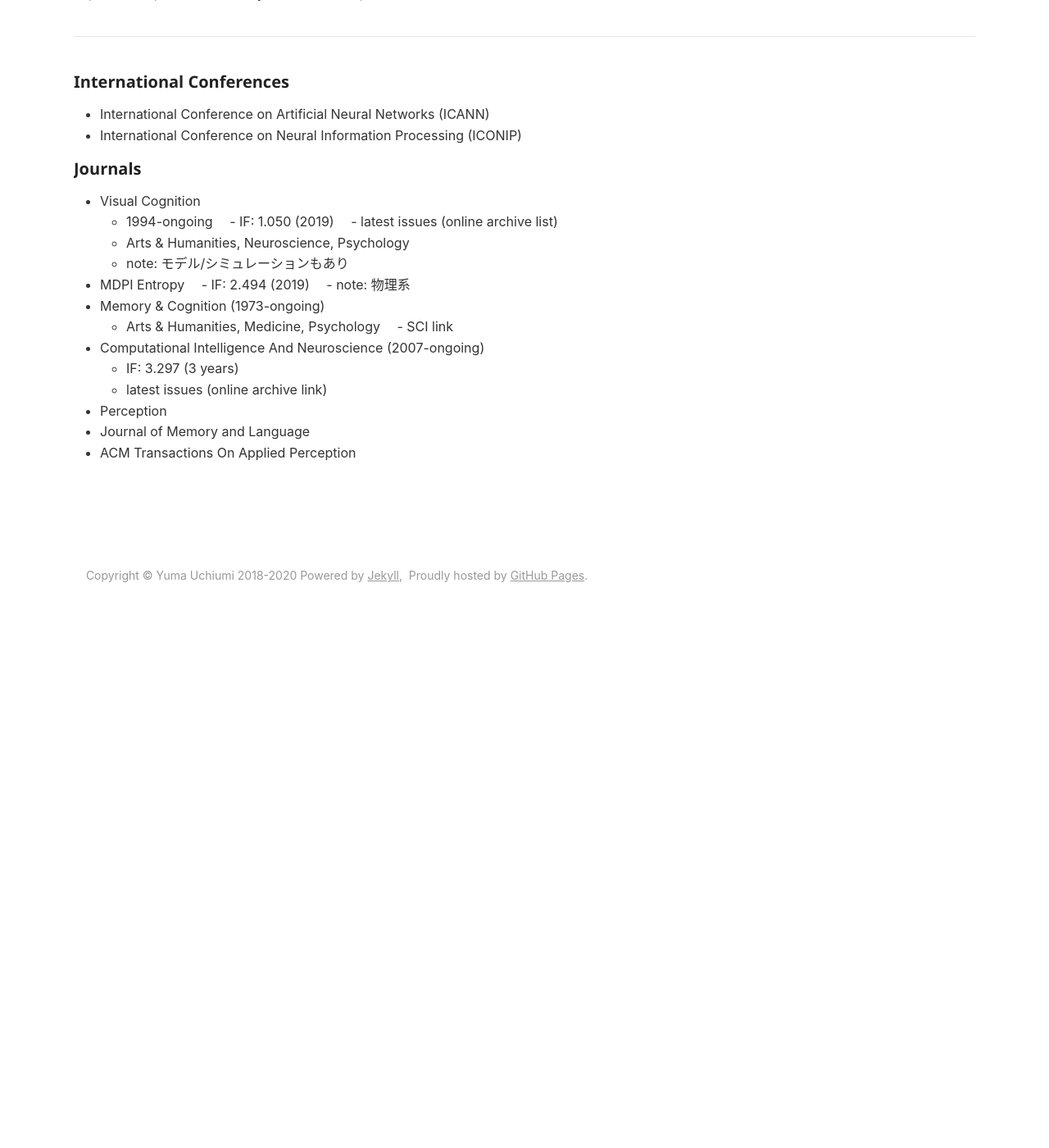
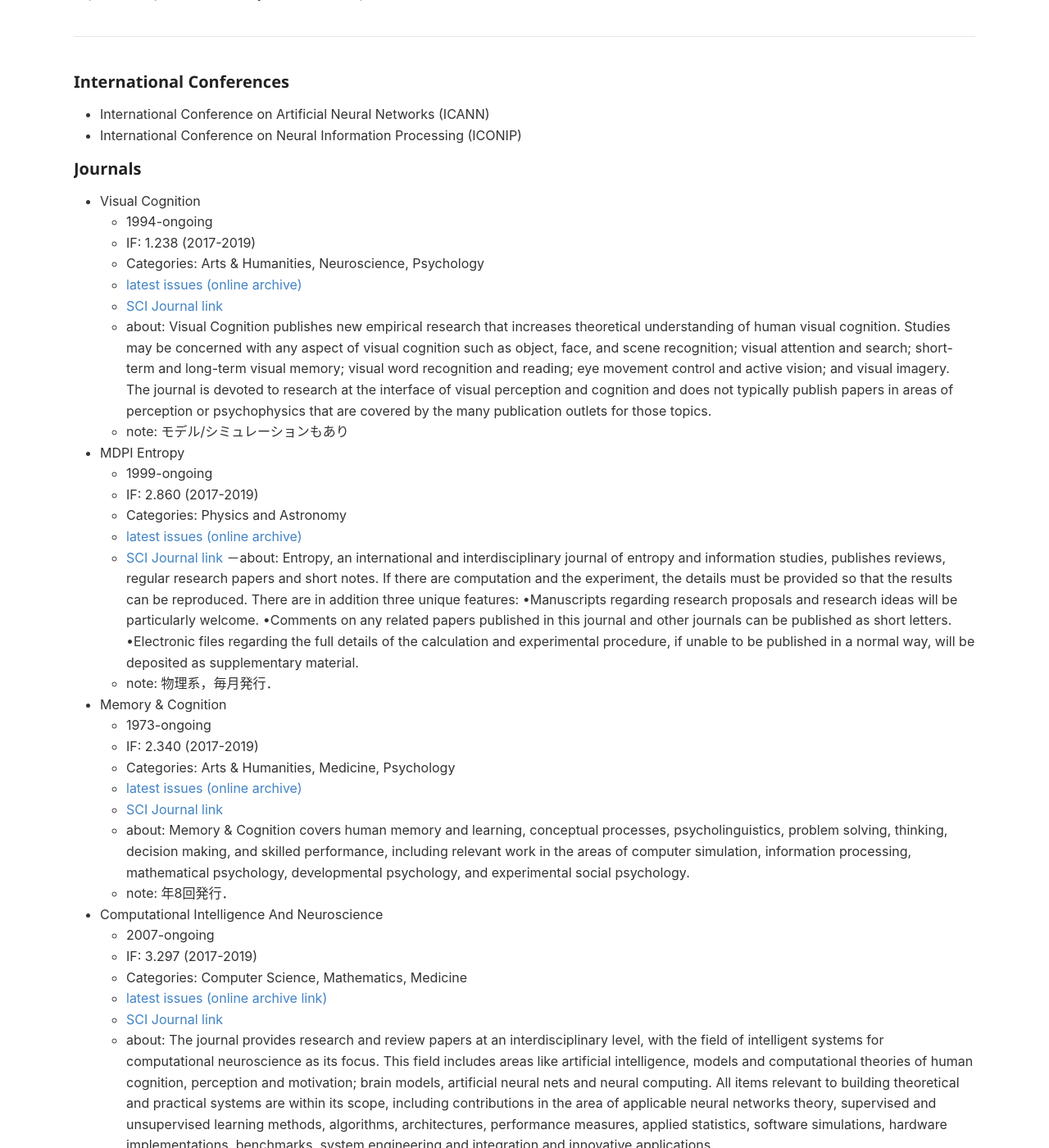
Before and after one commit to yumaloop/old-jekyll-blog-site, a Jekyll site: the page built from survey.md, in a window 1280 px wide and 1400 px high, scrolled down 393 px. Shown: the whole window at 82% size. Built offline with Jekyll 4.4.1, drawn with Linux system fonts in a browser that asks for light colours; comment, search, counter and statistics services are not loaded; before the commit the page ends 1250 px from its top, so only the background shows below that; some of the changed text lies outside the part shown.

Commit message:
update survey

```diff
--- a/survey.md
+++ b/survey.md
@@ -13,20 +13,66 @@
 #### Journals
 
 * Visual Cognition
-  -  1994-ongoing
-　- IF: 1.050 (2019)
-　- latest issues (online archive list)
-  - Arts & Humanities, Neuroscience, Psychology
+  - 1994-ongoing
+  - IF: 1.238 (2017-2019)
+  - Categories: Arts & Humanities, Neuroscience, Psychology
+  - [latest issues (online archive)](https://www.tandfonline.com/toc/pvis20/28/5-8?nav=tocList)
+  - [SCI Journal link](https://www.scijournal.org/impact-factor-of-visual-cognition.shtml)
+  - about: Visual Cognition publishes new empirical research that increases theoretical understanding of human visual cognition. Studies may be concerned with any aspect of visual cognition such as object, face, and scene recognition; visual attention and search; short-term and long-term visual memory; visual word recognition and reading; eye movement control and active vision; and visual imagery. The journal is devoted to research at the interface of visual perception and cognition and does not typically publish papers in areas of perception or psychophysics that are covered by the many publication outlets for those topics.
   - note: モデル/シミュレーションもあり
 * MDPI Entropy
-　- IF: 2.494 (2019)
-　- note: 物理系
-* Memory & Cognition (1973-ongoing)
-  - Arts & Humanities, Medicine, Psychology
-　- SCI link
-* Computational Intelligence And Neuroscience (2007-ongoing)
-  - IF: 3.297 (3 years)
-  - latest issues (online archive link)
+  - 1999-ongoing
+  - IF: 2.860 (2017-2019)
+  - Categories: Physics and Astronomy
+  - [latest issues (online archive)](https://www.mdpi.com/1099-4300/22/1)
+  - [SCI Journal link](https://www.scijournal.org/impact-factor-of-entropy-switz.shtml)
+  －about: Entropy, an international and interdisciplinary journal of entropy and information studies, publishes reviews, regular research papers and short notes. If there are computation and the experiment, the details must be provided so that the results can be reproduced. There are in addition three unique features: •Manuscripts regarding research proposals and research ideas will be particularly welcome. •Comments on any related papers published in this journal and other journals can be published as short letters. •Electronic files regarding the full details of the calculation and experimental procedure, if unable to be published in a normal way, will be deposited as supplementary material.
+  - note: 物理系，毎月発行．
+* Memory & Cognition
+  - 1973-ongoing
+  - IF: 2.340 (2017-2019)
+  - Categories: Arts & Humanities, Medicine, Psychology
+  - [latest issues (online archive)](https://link.springer.com/journal/13421/volumes-and-issues)
+  - [SCI Journal link](https://www.scijournal.org/impact-factor-of-memory-cognition.shtml)
+  - about: Memory & Cognition covers human memory and learning, conceptual processes, psycholinguistics, problem solving, thinking, decision making, and skilled performance, including relevant work in the areas of computer simulation, information processing, mathematical psychology, developmental psychology, and experimental social psychology.
+  - note: 年8回発行．
+* Computational Intelligence And Neuroscience
+  - 2007-ongoing
+  - IF: 3.297 (2017-2019)
+  - Categories: Computer Science, Mathematics, Medicine
+  - [latest issues (online archive link)](https://www.hindawi.com/journals/cin/contents/)
+  - [SCI Journal link](https://www.scijournal.org/impact-factor-of-comput-intell-neurosci.shtml)
+  - about: The journal provides research and review papers at an interdisciplinary level, with the field of intelligent systems for computational neuroscience as its focus. This field includes areas like artificial intelligence, models and computational theories of human cognition, perception and motivation; brain models, artificial neural nets and neural computing. All items relevant to building theoretical and practical systems are within its scope, including contributions in the area of applicable neural networks theory, supervised and unsupervised learning methods, algorithms, architectures, performance measures, applied statistics, software simulations, hardware implementations, benchmarks, system engineering and integration and innovative applications.
+  - note:
 * Perception
+  - 1972-ongoing
+  - IF: 1.349 (2017-2019)
+  - Categories: Computer Science, Medicine, Neuroscience
+  - [latest issues (online archive link)](https://journals.sagepub.com/toc/PEC/current)
+  - [SCI Journal link](https://www.scijournal.org/impact-factor-of-perception.shtml)
+  - about: Perception is a scholarly journal reporting experimental results and theoretical ideas ranging over the fields of human, animal, and machine perception. Topics covered include physiological mechanisms and clinical neurological disturbances; psychological data on pattern and object perception in animals and man; the role of experience in developing perception; skills, such as driving and flying; effects of culture on perception and aesthetics; errors, illusions, and perceptual phenomena occurring in controlled conditions, with emphasis on their theoretical significance; cognitive experiments and theories relating knowledge to perception.
+  - note:
+* Attention, Perception & Psychophysics
+  - 2009-ongoing
+  - IF: 2.000 (2017-2019)
+  - Categories: Arts and Humanities, Neuroscience, Psychology
+  - [latest issues (online archive link)](https://www.springer.com/journal/13414)
+  - [SCI Journal link](https://www.scijournal.org/impact-factor-of-percept-psychophys.shtml)
+  - about:
+  - note:
 * Journal of Memory and Language
+  - XXXX-ongoing
+  - IF:
+  - Categories
+  - [latest issues (online archive link)]()
+  - [SCI Journal link]()
+  - about:
+  - note:
 * ACM Transactions On Applied Perception
+  - XXXX-ongoing
+  - IF:
+  - Categories
+  - [latest issues (online archive link)]()
+  - [SCI Journal link]()
+  - about:
+  - note:
```
